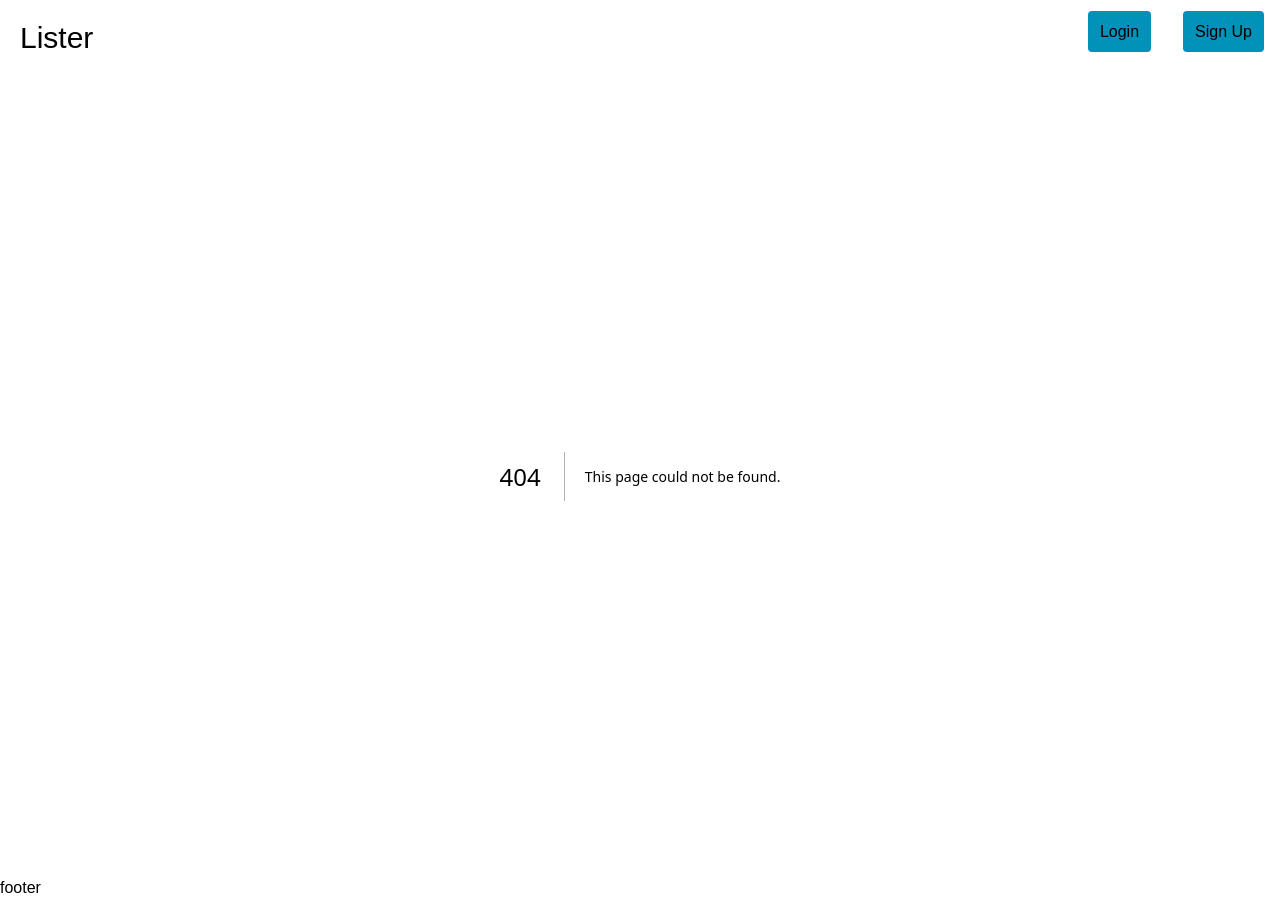
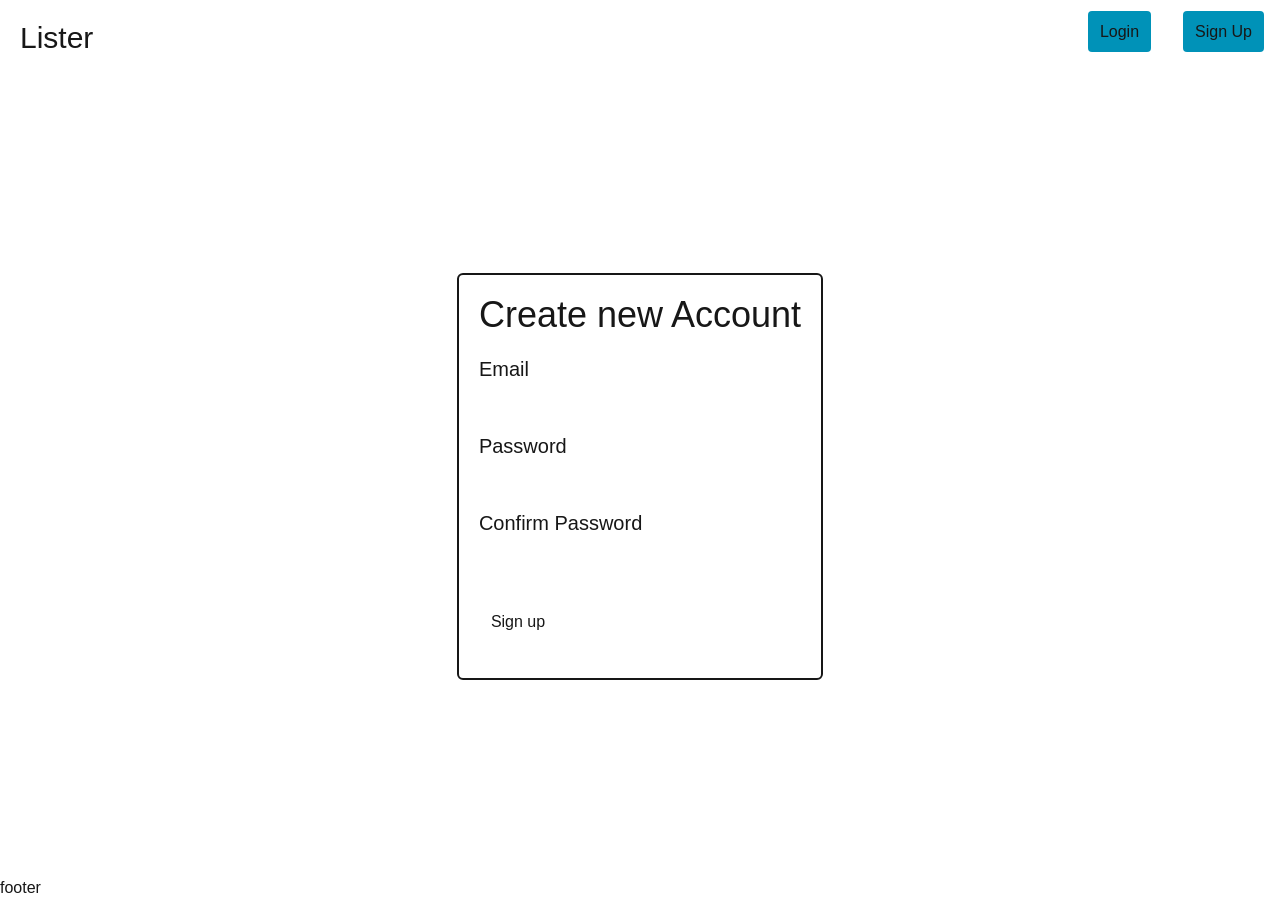
Before and after one commit to jamesL103/ListerWeb, a Next.js app: page /register in a window 1280 px wide. Before the commit this address had no page. Built offline with nearby package versions, Linux system fonts and the light colour scheme.

Commit message:
add register page

```diff
--- /dev/null
+++ b/pages/register/index.tsx
@@ -0,0 +1,27 @@
+
+
+export default function Register() {
+    return (
+        <div className="flex items-center justify-center w-full h-screen">
+            <div className="object-center border-solid border-color-foreground border-2 rounded-md bg-background max-w-100 p-5 flex flex-col justify-center">
+                <h1 className="text-4xl">Create new Account</h1>
+                <form>
+                    <TextField fieldName="Email" id="email"></TextField>
+                    <TextField fieldName="Password" id="password"></TextField>
+                    <TextField fieldName="Confirm Password" id="confirmPw"></TextField>
+                    <button type="button" className="rounded-lg bg-grape p-3 my-3">Sign up</button>
+                </form>
+            </div>
+        </div>
+    )
+}
+
+
+function TextField({fieldName, id}) {
+
+    return (
+        <div className="my-5">
+            <label className="text-xl">{fieldName}<br/><input type="text" id={id} className="bg-accent text-lg w-full rounded-md"></input></label><br/>
+        </div>
+    )
+}
```
